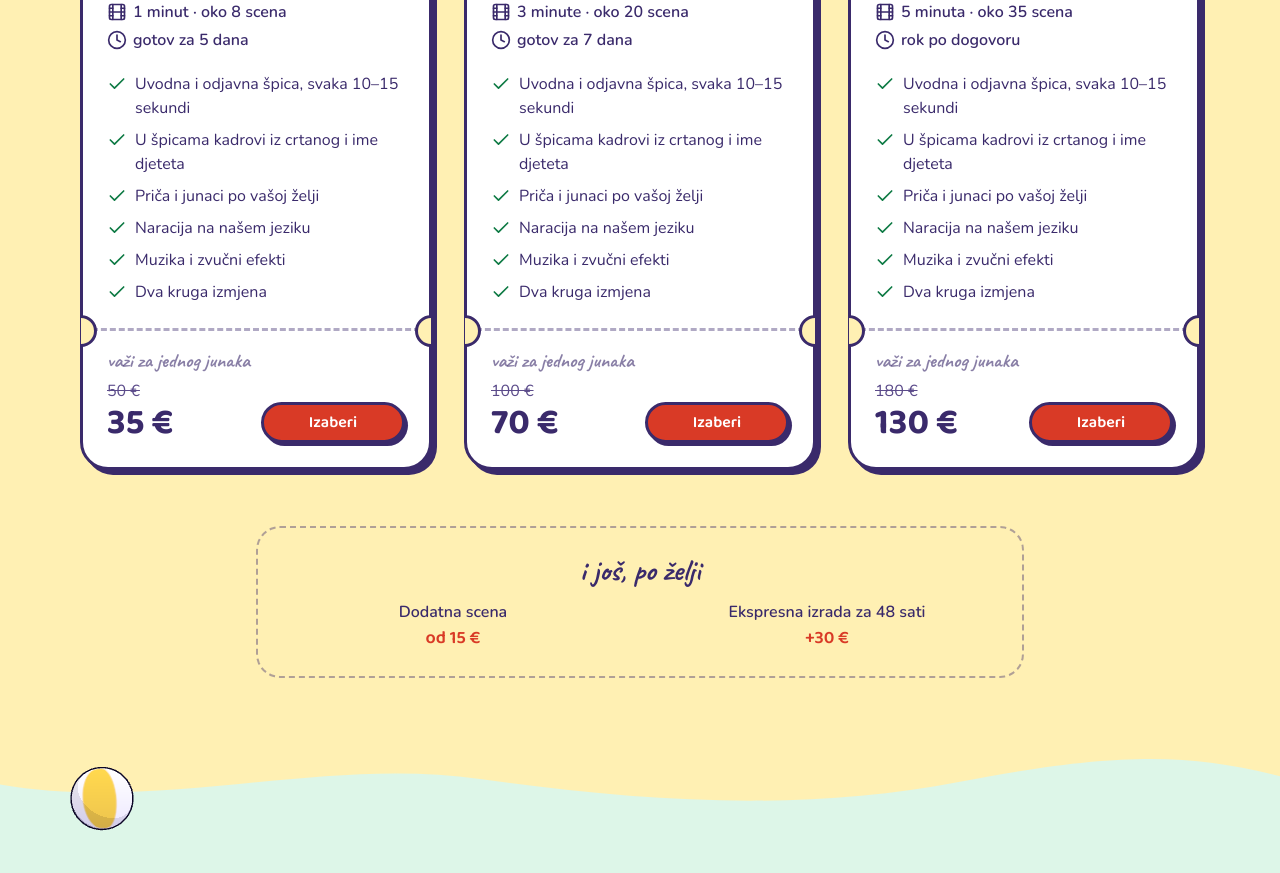
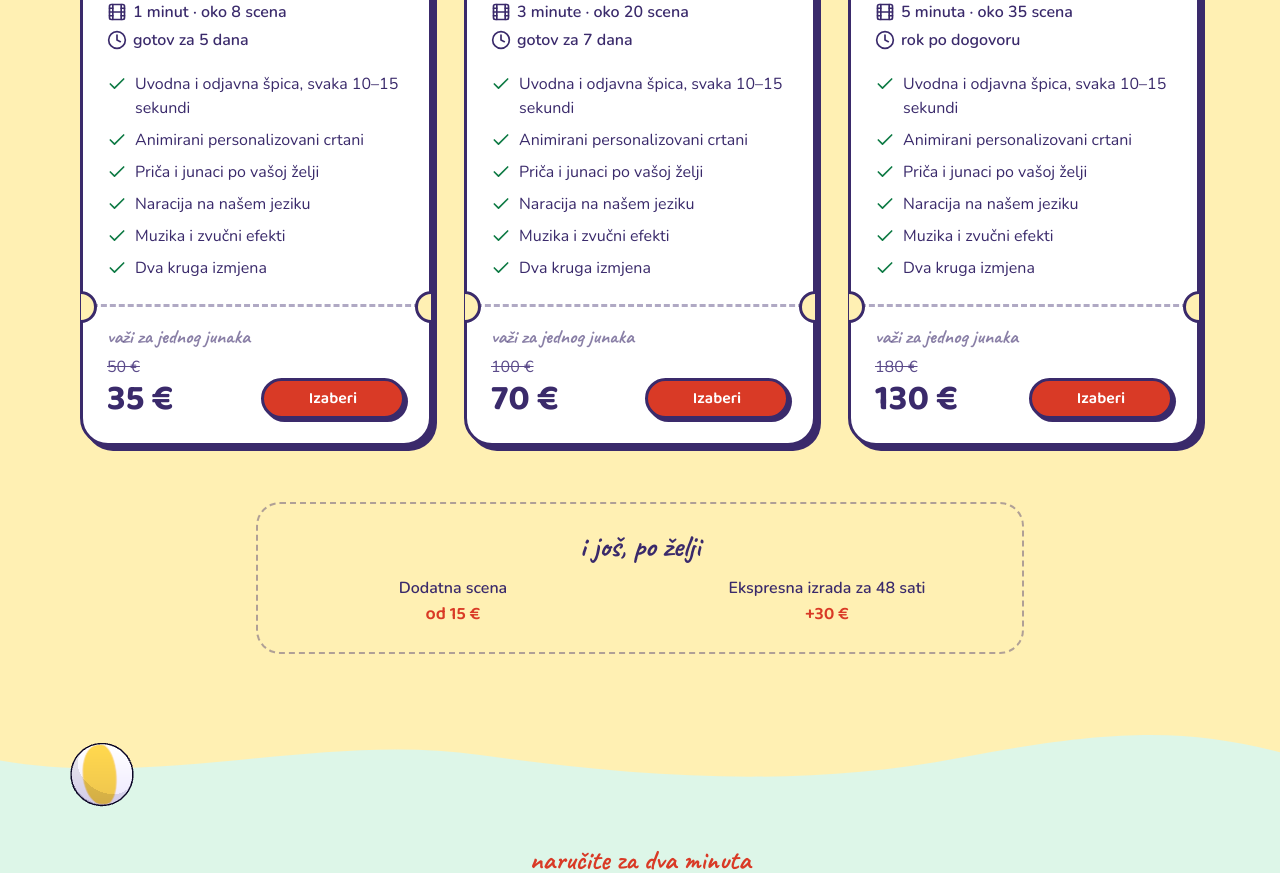
Before and after one commit to Toshkee/VakyKids, a Next.js app: page / in a window 1280 px wide. Shown: the part 4160-5033 px from the top of the page. Built offline with nearby package versions, Linux system fonts and the light colour scheme.

Commit message:
Packages: titles 10–15 s each, then the animated personalized crtani

```diff
--- a/src/config/site.ts
+++ b/src/config/site.ts
@@ -63,7 +63,7 @@ export type Package = {
 /* Every crtani includes the same things; only the length differs. */
 const included = [
   "Uvodna i odjavna špica, svaka 10–15 sekundi",
-  "U špicama kadrovi iz crtanog i ime djeteta",
+  "Animirani personalizovani crtani",
   "Priča i junaci po vašoj želji",
   "Naracija na našem jeziku",
   "Muzika i zvučni efekti",
--- a/src/content/home.ts
+++ b/src/content/home.ts
@@ -36,7 +36,7 @@ export const faq = [
   },
   {
     q: "Šta su uvodna i odjavna špica?",
-    a: "Svaki crtani počinje uvodnom špicom od 10 do 15 sekundi i završava se odjavnom špicom iste dužine, kao pravi crtani film. U obje su kadrovi iz vašeg crtanog, uz muziku i efekte, a ime djeteta se pojavi u naslovu i na kraju.",
+    a: "Svaki crtani počinje uvodnom špicom od 10 do 15 sekundi i završava se odjavnom špicom iste dužine, kao pravi crtani film. Između njih je animirani crtani, napravljen samo za vaše dijete.",
   },
   {
     q: "Šta vam treba od mene?",
```
